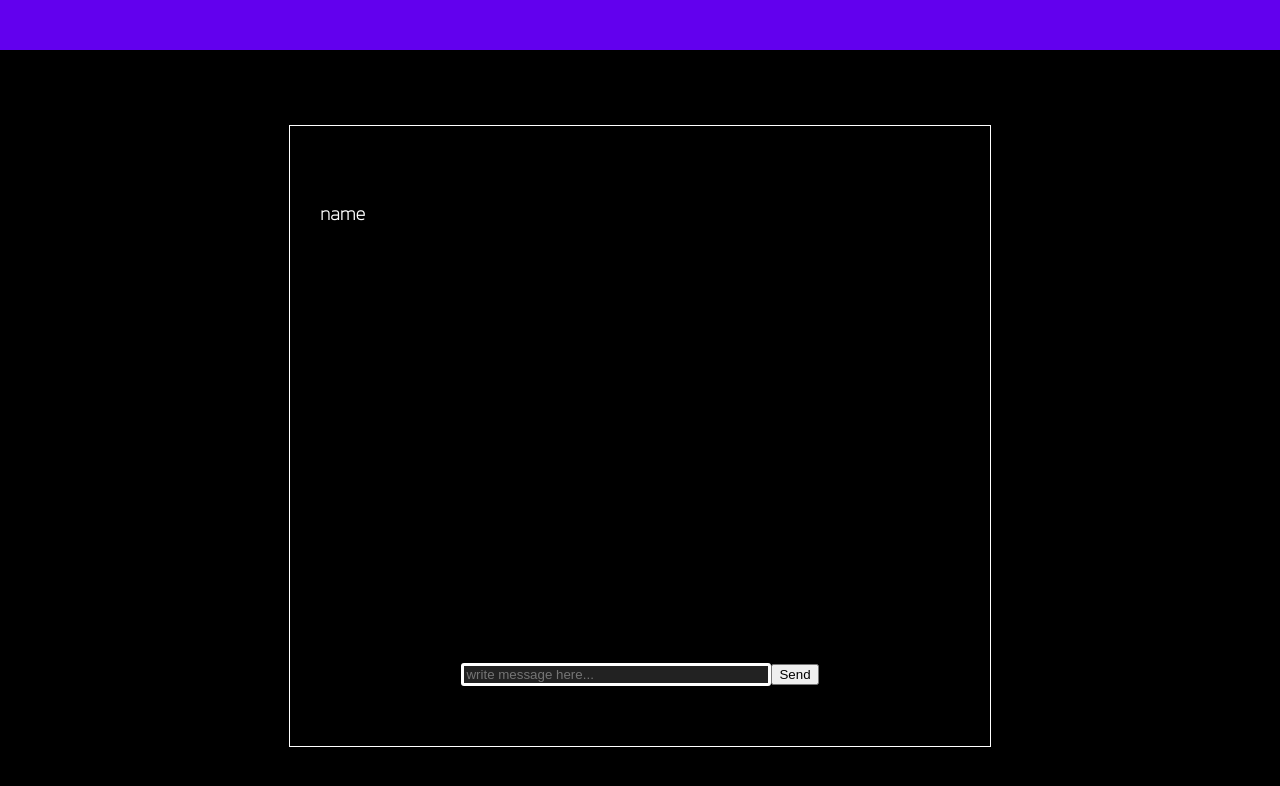
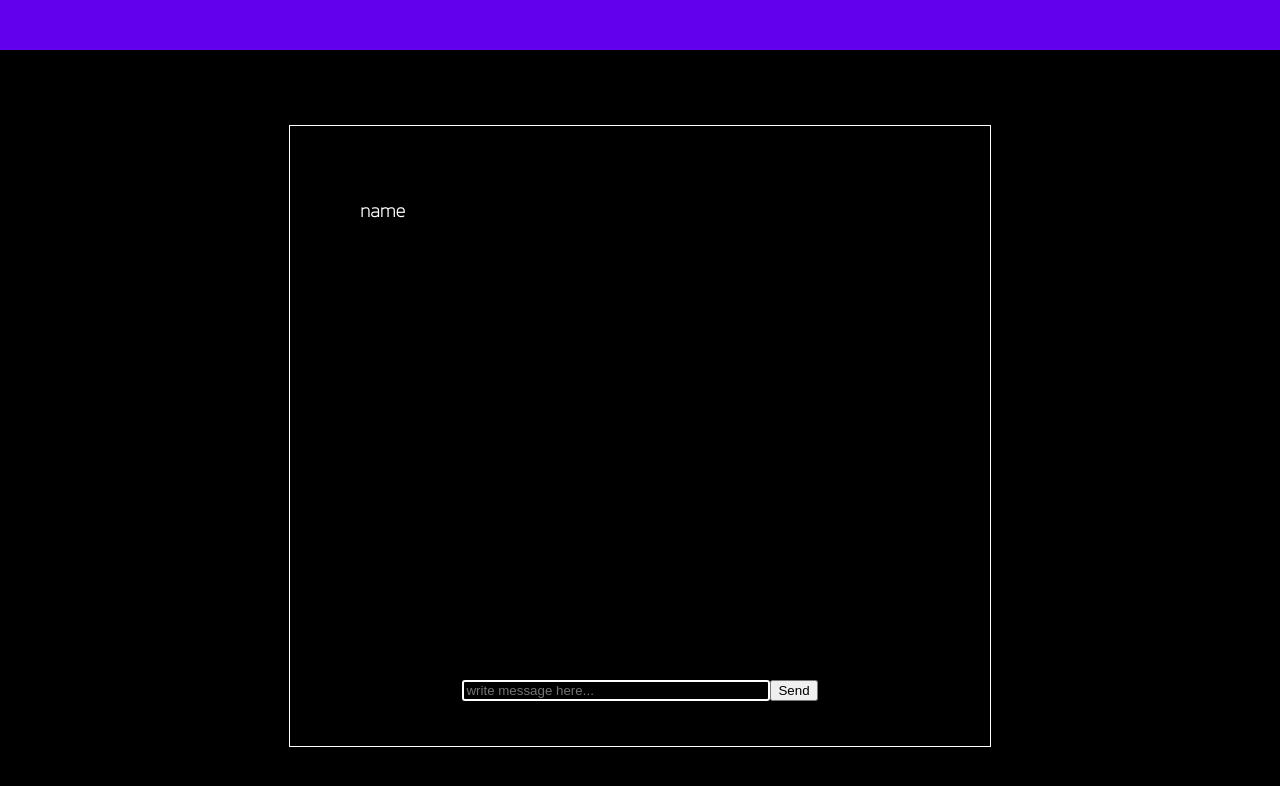
Before and after one commit to Yawp-Chat/Yawp, a React app: page /home in a window 1280 px wide. Shown: the top 786 px of the page. Built offline with nearby package versions, Linux system fonts and the light colour scheme; no server answers.

Commit message:
Scrollable chat

```diff
--- a/src/client/containers/style/chat.css
+++ b/src/client/containers/style/chat.css
@@ -18,10 +18,16 @@ header{
   margin-bottom: 75px;
 }
 
-ul {
+ul li{
   list-style-type: none;
   margin: 0;
   padding: 0;
+
+ }
+
+ h1, h2, h3, h4, h5, h6{
+   margin: 0;
+   padding: 0;
  }
 
 .messageContainer {
@@ -52,7 +58,7 @@ ul {
   border: 1px solid white;
   display: grid;
   padding: 30px;
-  grid-template-columns: 0.6fr 1.4fr;
+  grid-template-columns: 0.5fr 1.5fr;
   grid-template-rows: 1fr 0.9fr 1.1fr 0.5fr;
   grid-auto-rows: 1fr;
   gap: 0px 0px;
@@ -80,7 +86,9 @@ ul {
 .chat {
   grid-area: chat;
   /* border: 1px solid white; */
-  padding: 10px 30px 10px 30px;
+  /* padding: 10px 30px 10px 30px; */
+  overflow-y: scroll;
+
 
 }
 
@@ -92,7 +100,7 @@ ul {
   scroll; */
   align-self: end;
   justify-self: center;
-  padding-bottom: 30px;
+  padding-bottom: 15px;
   /* background-color:#6200ee;
   width: 100%;
   height: 100%; */
@@ -103,10 +111,11 @@ ul {
 .chatInput{
   width: 300px;
   outline: none;
-  background-color: #222;
-  border: 3px solid white;
+  background-color: #000;
+  border: 2px solid white;
   border-radius: 3px;
   color: white;
+
 }
 
 .btn-send{
```
